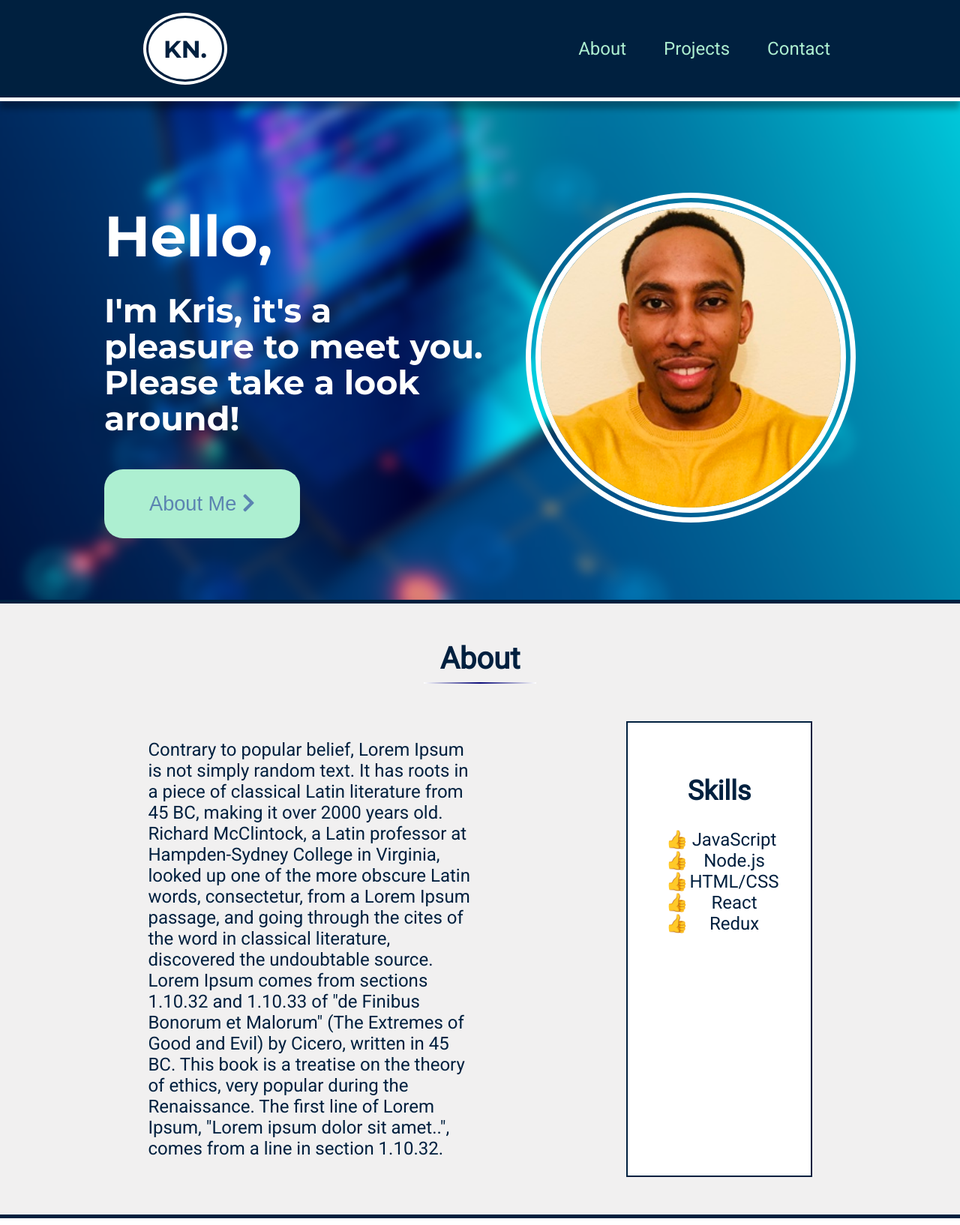
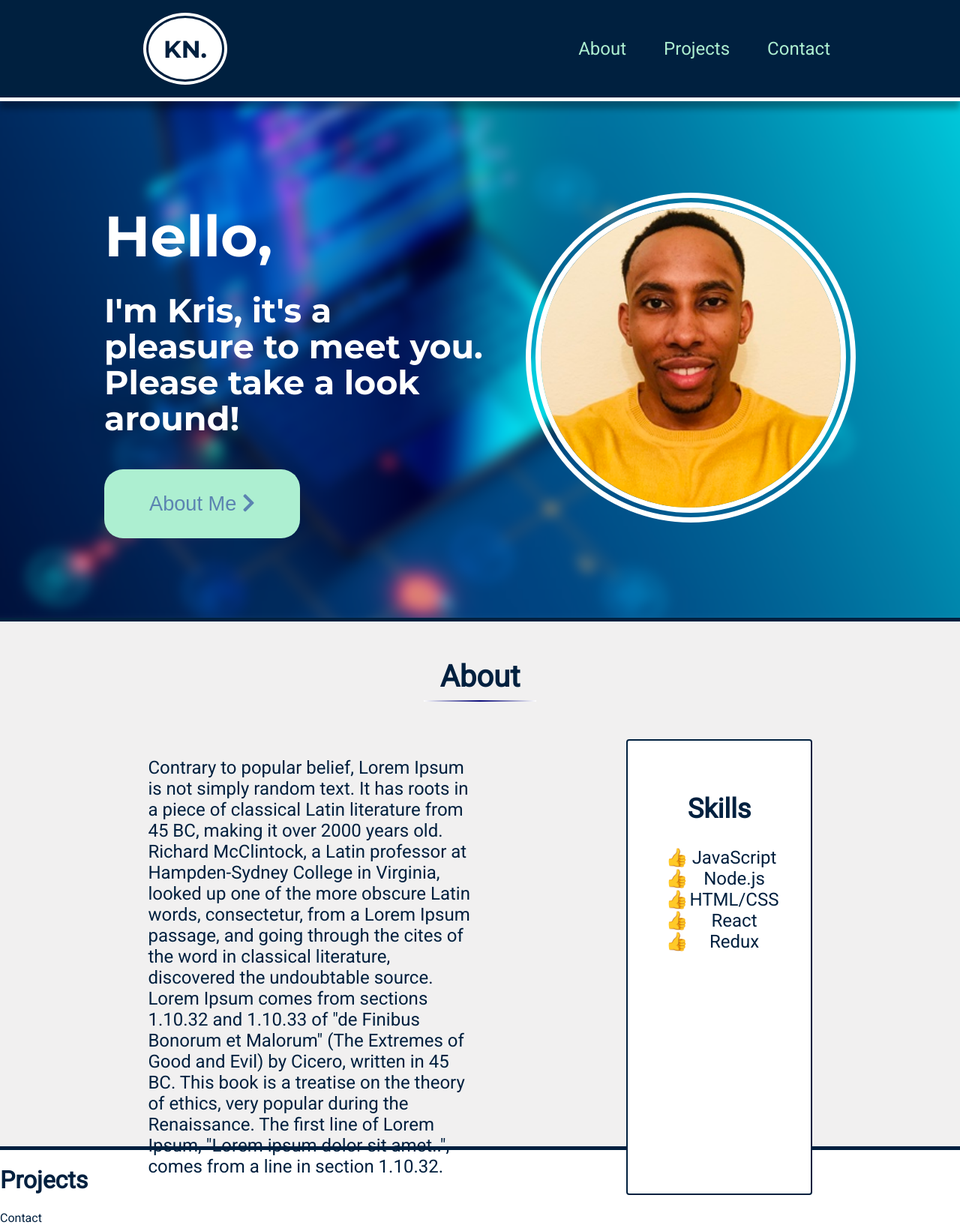
Before and after one commit to knorful/my-page, a React (Create React App) app: page / in a window 1280 px wide. Shown: the top 1634 px of the page at 75% size. Built offline with nearby package versions, Linux system fonts and the light colour scheme.

Commit message:
style cleanup for positioned elements

```diff
--- a/src/App.js
+++ b/src/App.js
@@ -1,6 +1,7 @@
 import NavBar from "./components/Navigation/NavBar/NavBar";
 import Landing from "./components/Landing/Landing";
 import About from "./components/About/About";
+import Projects from "./components/Projects/Projects";
 
 function App() {
   return (
@@ -8,7 +9,7 @@ function App() {
       <NavBar />
       <Landing />
       <About />
-      <div>Projects</div>
+      <Projects />
       <div>Contact</div>
     </div>
   );
--- a/src/components/About/About.module.css
+++ b/src/components/About/About.module.css
@@ -1,8 +1,9 @@
 .About {
+  background-color: rgb(241, 240, 240) !important;
   position: relative;
-  background-color: rgb(241, 240, 240) !important;
   width: 100%;
-  top: 100vh;
+  height: 700px;
+  z-index: 10;
   border-top: 5px solid #00203fff;
   border-bottom: 5px solid #00203fff;
 }
@@ -40,6 +41,7 @@
 
 .About .skills {
   border: 2px solid #00203fff;
+  border-radius: 4px;
   background-color: white;
   padding: 40px;
   width: 15%;
--- a/src/components/Landing/Landing.module.css
+++ b/src/components/Landing/Landing.module.css
@@ -1,13 +1,10 @@
 .Landing {
   z-index: -2;
-  position: absolute;
-  top: 0;
-  margin-bottom: 100vh;
   width: 100%;
 }
 
 .Landing .intro {
-  z-index: 10;
+  z-index: 5;
   display: flex;
   width: 100%;
   justify-content: center;
@@ -68,7 +65,6 @@
 }
 
 .Landing .tint img {
-  position: absolute;
   height: 100vh;
   width: 100%;
   background-position: center;
@@ -78,7 +74,6 @@
   transform: scale(1.1);
 }
 .Landing .tint {
-  position: relative;
   margin-bottom: 20px;
 }
 
--- a/src/components/Navigation/NavBar/NavBar.module.css
+++ b/src/components/Navigation/NavBar/NavBar.module.css
@@ -1,6 +1,6 @@
 .NavBar {
   display: flex;
-  z-index: 5;
+  z-index: 100;
   position: fixed;
   top: 0;
   width: 100%;
--- /dev/null
+++ b/src/components/Projects/Projects.js
@@ -0,0 +1,11 @@
+import React from "react";
+
+const projects = () => {
+  return (
+    <div>
+      <h1>Projects</h1>
+    </div>
+  );
+};
+
+export default projects;
```
Also changed, not shown: 1 other file (tests, documents, lock files or other folders).
